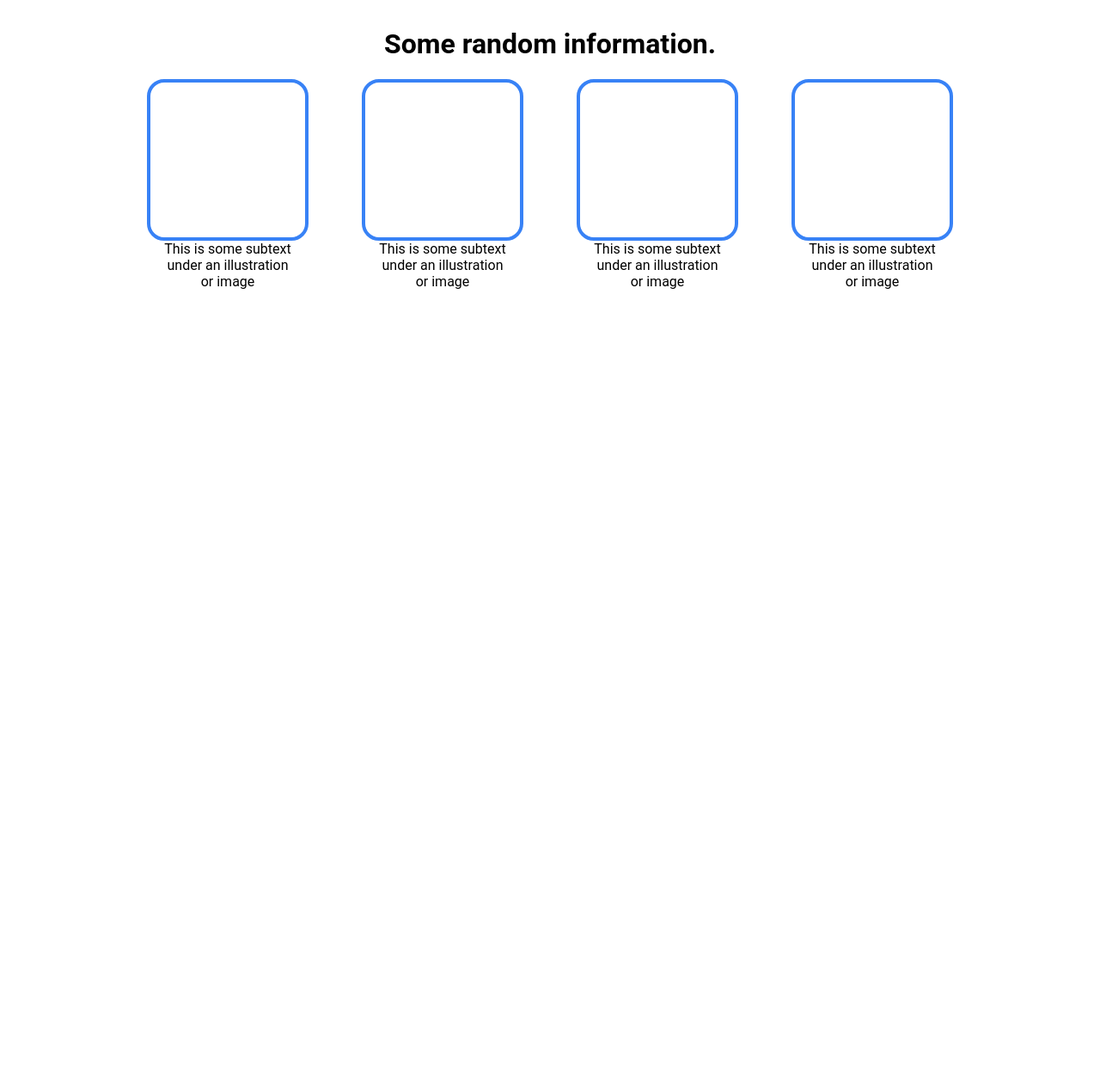
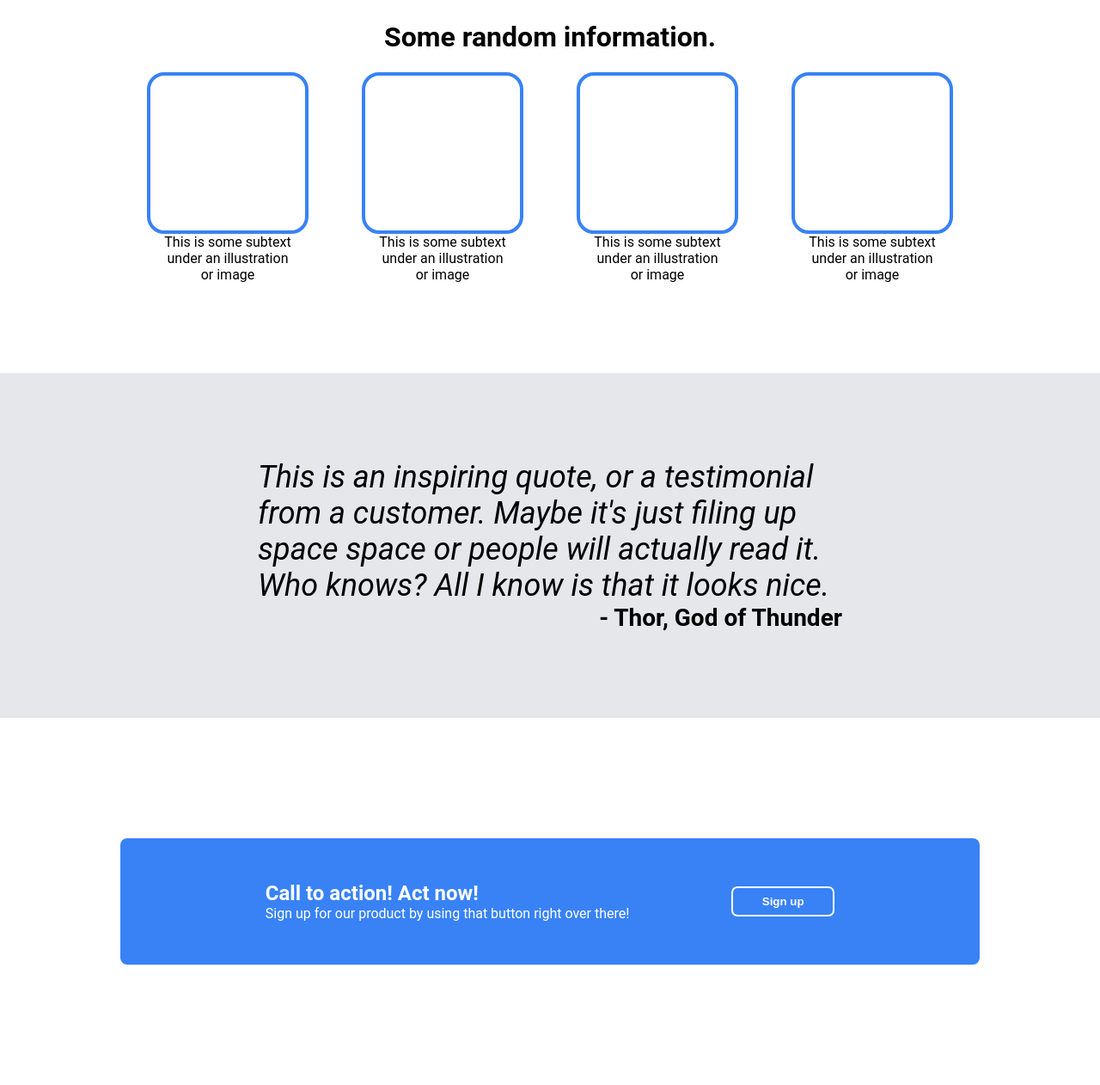
Before and after one commit to Bluey713/Landing-page, a plain HTML site: page index.html in a window 1280 px wide. Shown: the part 643-1905 px from the top of the page at 86% size. Before the commit the page ends 1085 px from the top, so only its background shows below. Drawn offline with Linux system fonts and the light colour scheme.

Commit message:
created bottom third of webpage

```diff
--- a/index.html
+++ b/index.html
@@ -23,7 +23,7 @@
             <div class="main-text"><strong>This website is awesome</strong></div>
             <div class="secondary-text"><p>This website has some subtext that goes here under the main title.
                 It's a smaller font and the color is lower contrast</p></div>
-            <button>Sign up</button>
+            <button class="button1">Sign up</button>
             </div>
 
             <img alt="this is a placeholder for an image">
@@ -56,6 +56,29 @@
 
             </div>
         </div>
+    </div>
+
+
+    <div class="bottom-main">
+        <div class="quote">This is an inspiring quote, or a testimonial from a customer. Maybe it's just filing up space space or people will actually read it.
+        Who knows? All I know is that it looks nice.</div>
+        <div class="bold-quote"> - Thor, God of Thunder</div>
+
+    </div>
+
+    <div class="bottom-sign">
+        <div class="box-sign">
+            <div class="white-text">
+                <div class="call">Call to action! Act now!</div>
+                <div class="sign">Sign up for our product by using that button right over there!</div>
+            </div>
+            <button class="button2">Sign up</button>
+
+
+        </div>
+
+
+
 
     </div>
 
--- a/style.css
+++ b/style.css
@@ -1,4 +1,6 @@
 body {
+    margin: 0px;
+    padding: 0px;
     font-family: Roboto, sans-serif;
 
 }
@@ -7,16 +9,66 @@ body {
     background-color: #1f2937;
     font-family: Roboto, sans-serif;
     padding-bottom: 75px;
-
+    margin: 0px;
 
 }
+
+.bottom-main{
+    background-color: #e5e7eb;
+    display: flex;
+    flex-flow: column;
+    justify-content: center;
+    padding: 100px;
+
+}
+.quote{
+    margin-right: 200px;
+    margin-left: 200px;
+    font-style: italic;
+    font-size: 36px;
+}
+
+.bold-quote{
+    margin-right: 200px;
+    margin-left: 200px;
+    display: flex;
+    font-weight: bold;
+    font-size: 28px;
+    justify-content: flex-end;
+}
+
+.bottom-sign{
+    display: flex;
+    justify-content: center;
+}
+.box-sign{
+    background-color: #3882f6;
+    border-radius: 8px;
+    margin: 140px;
+    padding: 50px;
+    display: flex;
+    justify-content: space-evenly;
+    align-items: center;
+    width: 1100px;
+
+}
+
+.white-text, .call{
+    margin: 0;
+    color: white;
+}
+
+.call{
+    font-weight: bold;
+    font-size: 24px;
+}
+
 
 .top{
     display: flex;
     margin-right: 200px;
     margin-left: 200px;
     align-items: center;
-    flex: 1;
     justify-content: space-between;
 
 }
@@ -114,12 +166,23 @@ ul {
 
 }
 
-button{
+.button1{
     background-color: #3882f6;
     color: #f9faf8;
     width: 130px;
     height: 30px;
     border-radius: 7px;
+}
+
+.button2{
+    border: 2px white solid;
+    color: white;
+    font-weight: bold;
+    width: 120px;
+    height: 35px;
+    border-radius: 7px;
+    background-color: #3882f6;
+
 }
 
 img{
```
